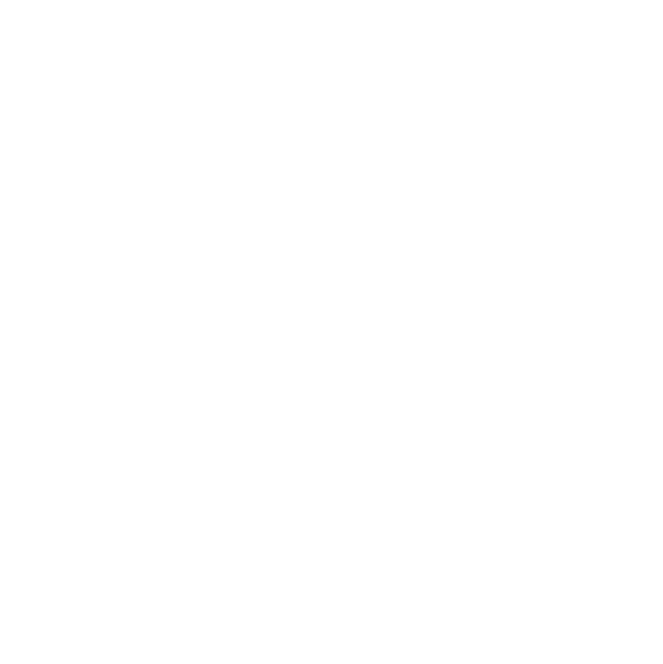
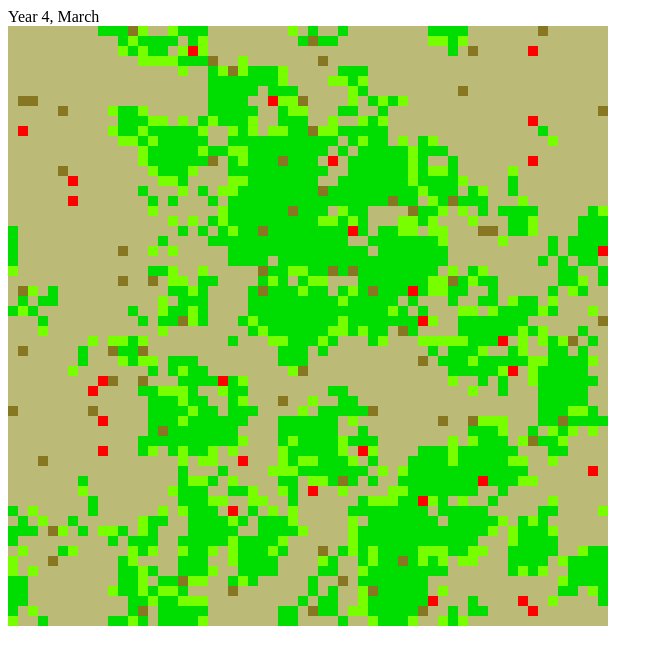
Before and after one commit to skeeto/forest-sim, a plain HTML site: page index.html in a window 1280 px wide. Shown: the whole page, without its empty margins (0-663 px from the left). Drawn offline with Linux system fonts and the light colour scheme.

Commit message:
Fancier.

```diff
--- a/forest.js
+++ b/forest.js
@@ -215,12 +215,18 @@ Forest.prototype.step = function() {
     return this;
 };
 
+Forest.prototype.date = function() {
+    var year = Math.floor((this.month - 1) / 12);
+    var month = Forest.MONTHS[(this.month - 1) % 12];
+    return 'Year ' + year + ', ' + month;
+};
+
 Forest.prototype.draw = function() {
     var ctx = this.ctx,
         s = ctx.canvas.width / this.size;
     for (var y = 0; y < this.size; y++) {
         for (var x = 0; x < this.size; x++) {
-            var style = '#fff',
+            var style = '#bb7',
                 cell = this.get(x, y);
             if (cell.lumberjack) {
                 style = '#f00';
@@ -237,9 +243,7 @@ Forest.prototype.draw = function() {
             ctx.fillRect(x * s, y * s, s, s);
         }
     }
-    var year = Math.floor((this.month - 1) / 12);
-    var month = Forest.MONTHS[(this.month - 1) % 12];
-    this.dateDOM.innerHTML = 'Year ' + year + ', ' + month;
+    this.dateDOM.innerHTML = this.date();
     return this;
 };
 
@@ -250,11 +254,13 @@ Forest.prototype.start = function(speed) {
             _this.step().draw();
         }, speed || 100);
     }
+    return this;
 };
 
 Forest.prototype.stop = function() {
     clearInterval(this.timer);
     this.timer = null;
+    return this;
 };
 
 Forest.prototype.toggle = function() {
@@ -263,4 +269,5 @@ Forest.prototype.toggle = function() {
     } else {
         this.stop();
     }
+    return this;
 };
--- a/index.html
+++ b/index.html
@@ -6,5 +6,8 @@
   <body>
     <div id="date"></div>
     <canvas id="map" width="600" height="600"></canvas>
+    <script>
+      var forest = new Forest(60).start();
+    </script>
   </body>
 </html>
```
